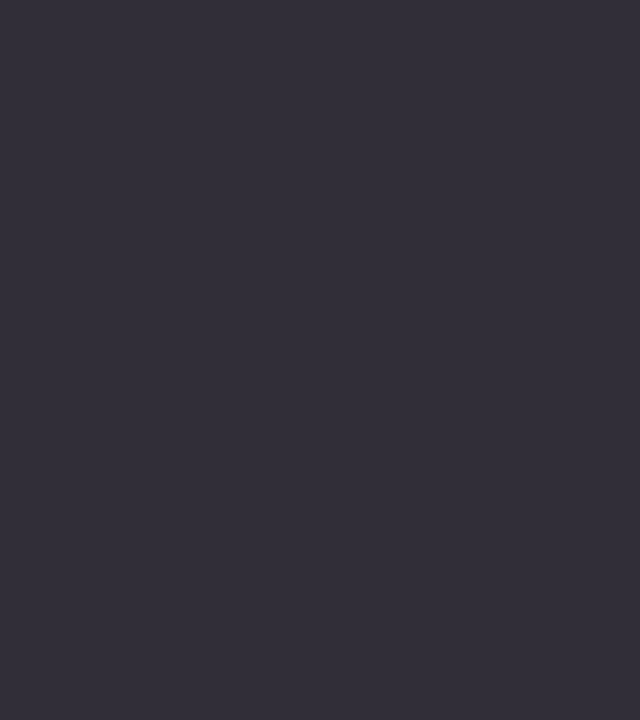
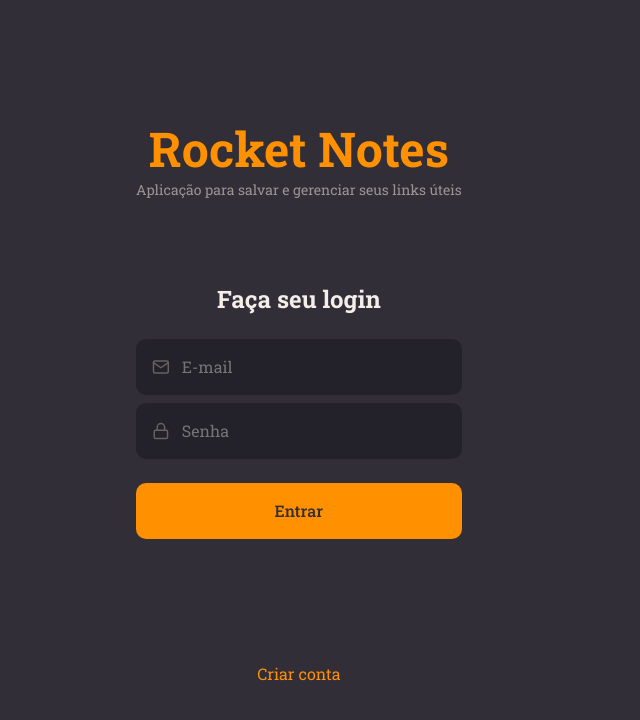
Before and after one commit to JonatasAS/rocketnotes, a React (Vite) app: page / in a window 1280 px wide. Shown: the top 720 px of the page, without its empty margins (0-640 px from the left). Built offline with nearby package versions, Linux system fonts and the light colour scheme.

Commit message:
sign form

```diff
--- a/src/pages/SignIn/index.jsx
+++ b/src/pages/SignIn/index.jsx
@@ -1,9 +1,33 @@
-import { Container } from "./styled";
+import { Container, Form } from "./styled";
+import { Input } from "../../components/Input";
+import { FiMail, FiLock } from "react-icons/fi";
+import { Button } from "../../components/Button"
 
 export function SignIn() {
   return (
     <Container>
+      <Form>
+        <h1>Rocket Notes</h1>
+        <p>Aplicação para salvar e gerenciar seus links úteis</p>
 
+        <h2>Faça seu login</h2>
+
+        <Input
+          placeholder="E-mail"
+          type="text"
+          icon={FiMail}
+        />
+
+        <Input
+          placeholder="Senha"
+          type="password"
+          icon={FiLock}
+        />
+
+        <Button title="Entrar" />
+
+        <a href="#">Criar conta</a>
+      </Form>
     </Container>
   );
 }
--- a/src/pages/SignIn/styled.js
+++ b/src/pages/SignIn/styled.js
@@ -6,3 +6,34 @@
   display: flex;
   align-items: stretch;
 `;
+
+export const Form = styled.form`
+  padding: 0 136px;
+
+  display: flex;
+  flex-direction: column;
+  justify-content: center;
+  align-items: center;
+  text-align: center;
+
+  > h1 {
+    font-size: 48px;
+    color: ${({ theme }) => theme.COLORS.ORANGE};
+  }
+
+  > h2 {
+    font-size: 24px;
+    margin-top: 84px;
+    margin-bottom: 24px;
+  }
+
+  > p {
+    font-size: 14px;
+    color: ${({ theme }) => theme.COLORS.GRAY_100};
+  }
+
+  > a {
+    margin-top: 124px;
+    color: ${({ theme }) => theme.COLORS.ORANGE};
+  }
+`;
```
